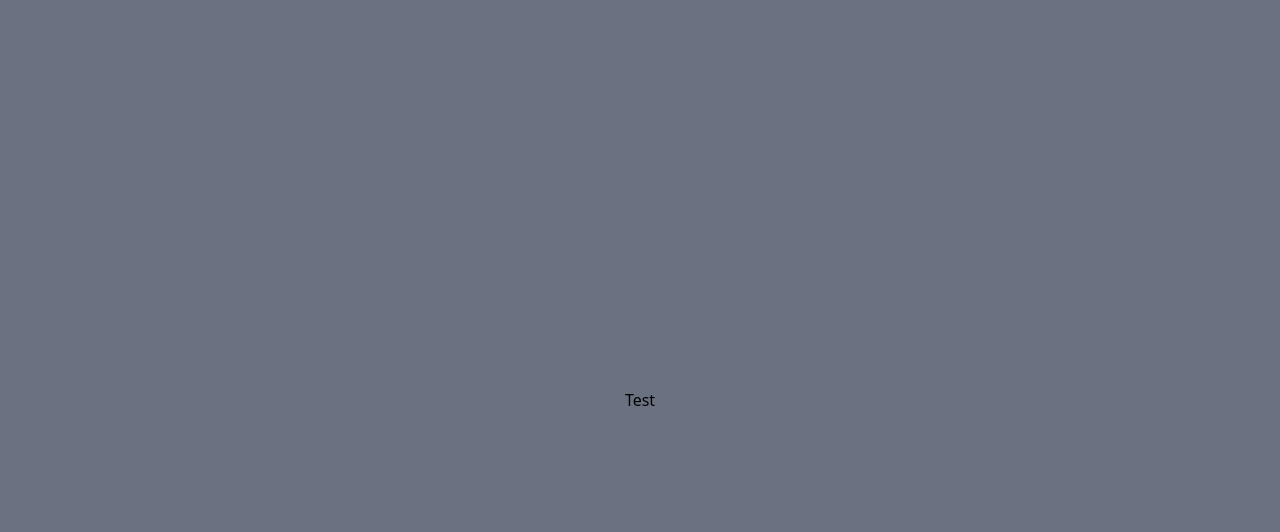
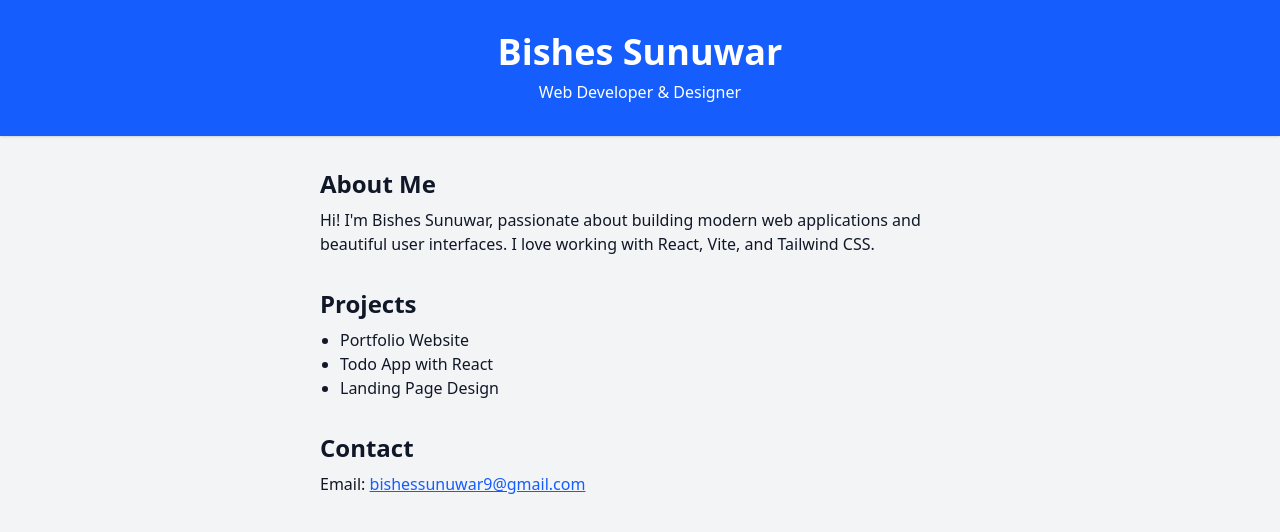
Before and after one commit to Bisesx/Deploy_vite-react, a React (Vite) app: page / in a window 1280 px wide. Shown: the top 532 px of the page. Built offline with nearby package versions, Linux system fonts and the light colour scheme.

Commit message:
Refactor index.html and App.jsx for improved structure and content; update logo.svg colors

```diff
--- a/index.html
+++ b/index.html
@@ -1,10 +1,10 @@
-<!doctype html>
+<!DOCTYPE html>
 <html lang="en">
   <head>
     <meta charset="UTF-8" />
     <link rel="icon" type="image/svg+xml" href="/src/assets/logo.svg" />
     <meta name="viewport" content="width=device-width, initial-scale=1.0" />
-    <title>Deploy</title>
+    <title>Hello, I'm Bises!</title>
   </head>
   <body>
     <div id="root"></div>
--- a/src/App.jsx
+++ b/src/App.jsx
@@ -2,7 +2,34 @@ import React from 'react'
 
 const App = () => {
   return (
-    <div className='grid place-items-center bg-gray-500 h-screen'><div>Test</div></div>
+    <div className="min-h-screen bg-gray-100 text-gray-900 font-sans">
+      <header className="bg-blue-600 text-white py-8 mb-8 shadow">
+        <h1 className="text-4xl font-bold text-center">Bishes Sunuwar</h1>
+        <p className="text-center mt-2">Web Developer & Designer</p>
+      </header>
+      <main className="max-w-2xl mx-auto px-4">
+        <section className="mb-8">
+          <h2 className="text-2xl font-semibold mb-2">About Me</h2>
+          <p>
+            Hi! I'm Bishes Sunuwar, passionate about building modern web applications and beautiful user interfaces. I love working with React, Vite, and Tailwind CSS.
+          </p>
+        </section>
+        <section className="mb-8">
+          <h2 className="text-2xl font-semibold mb-2">Projects</h2>
+          <ul className="list-disc pl-5">
+            <li>Portfolio Website</li>
+            <li>Todo App with React</li>
+            <li>Landing Page Design</li>
+          </ul>
+        </section>
+        <section>
+          <h2 className="text-2xl font-semibold mb-2">Contact</h2>
+          <p>
+            Email: <a href="mailto:bishessunuwar9@gmail.com" className="text-blue-600 underline">bishessunuwar9@gmail.com</a>
+          </p>
+        </section>
+      </main>
+    </div>
   )
 }
 
```
Also changed, not shown: src/assets/logo.svg.
